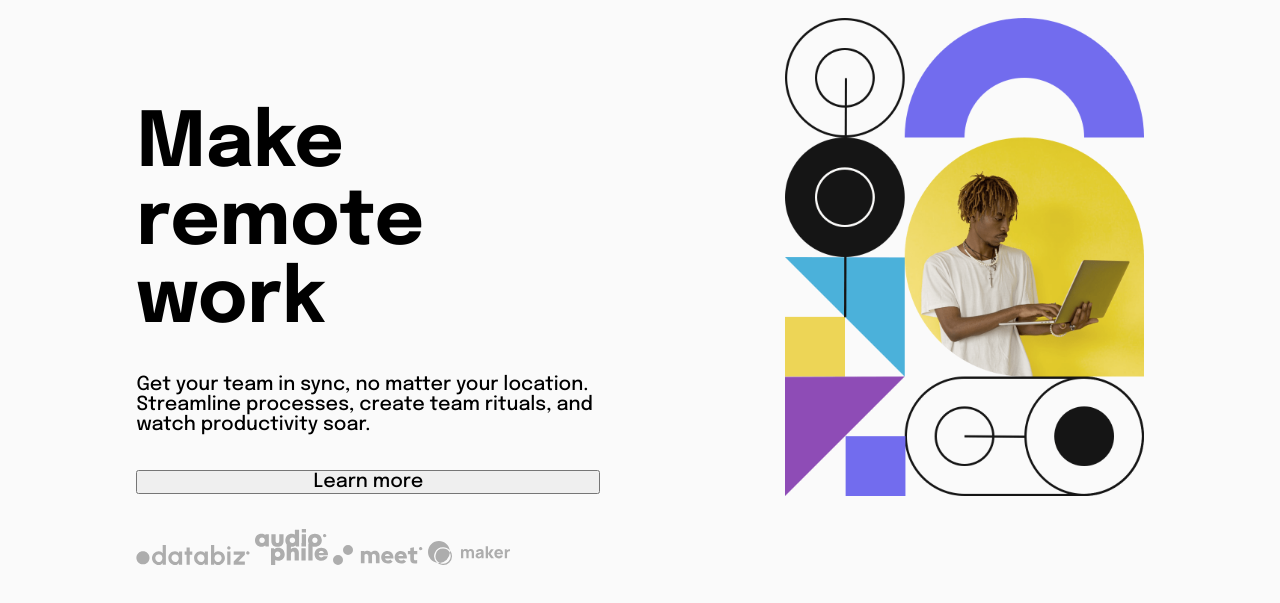
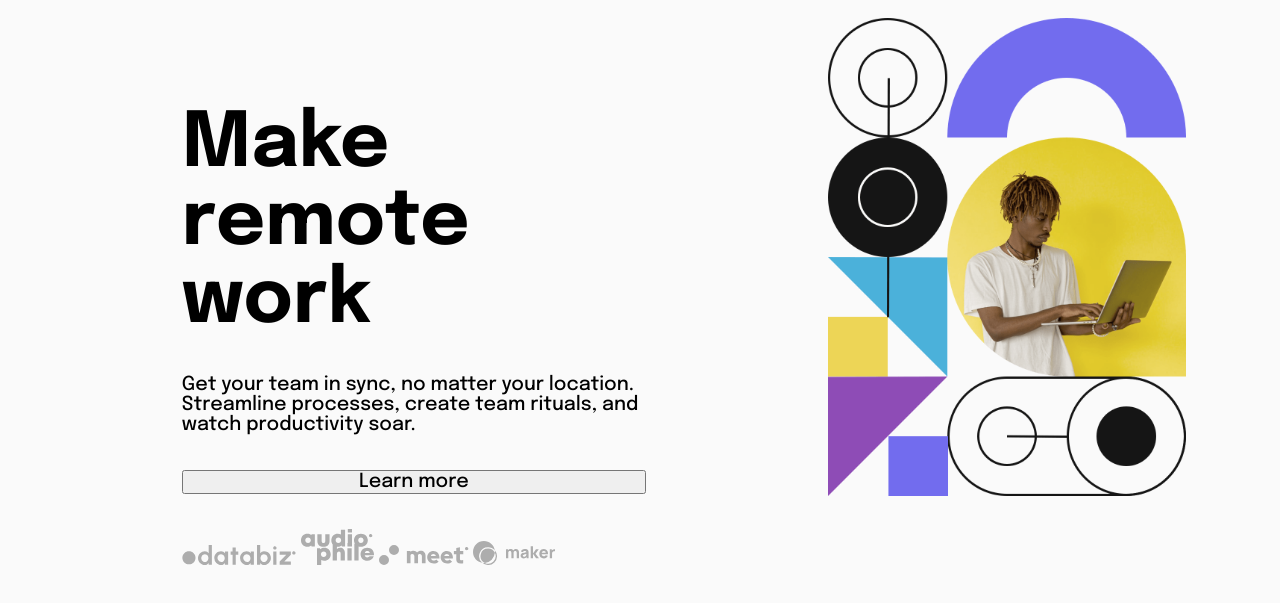
Before and after one commit to Wira-Kusuma/intro-section-with-dropdown-navigation-main, a plain HTML site: page index.html in a window 1280 px wide. Shown: the part 61-664 px from the top of the page. Drawn offline with Linux system fonts and the light colour scheme.

Commit message:
Update style.css

```diff
--- a/style.css
+++ b/style.css
@@ -65,15 +65,16 @@ main {
     display: flex;
     flex-flow: row wrap;
     width: 100%;
-    justify-content: space-around;
+    justify-content: space-evenly;
+    margin: auto;
 }
 
 .left {
     display: flex;
     width: 50%;
     flex-direction: column;
+    gap: 2rem;
     padding: 5rem;
-    gap: 2rem;
 }
 
 .left h1 {
@@ -84,7 +85,6 @@ main {
 .right {
     width: 28%;
     height: 28%;
-    margin-right: 5rem;
 }
 
 .right img {
```
